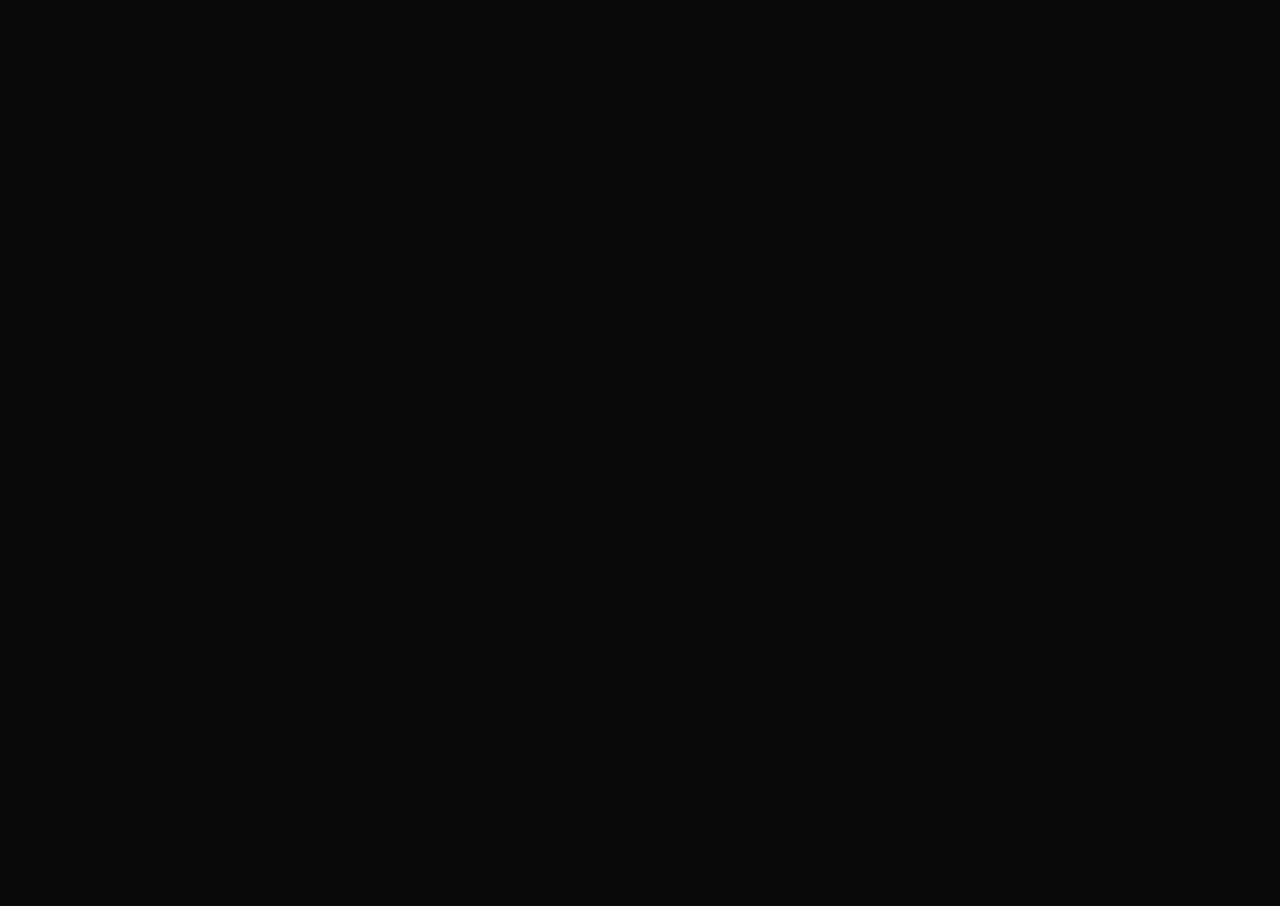
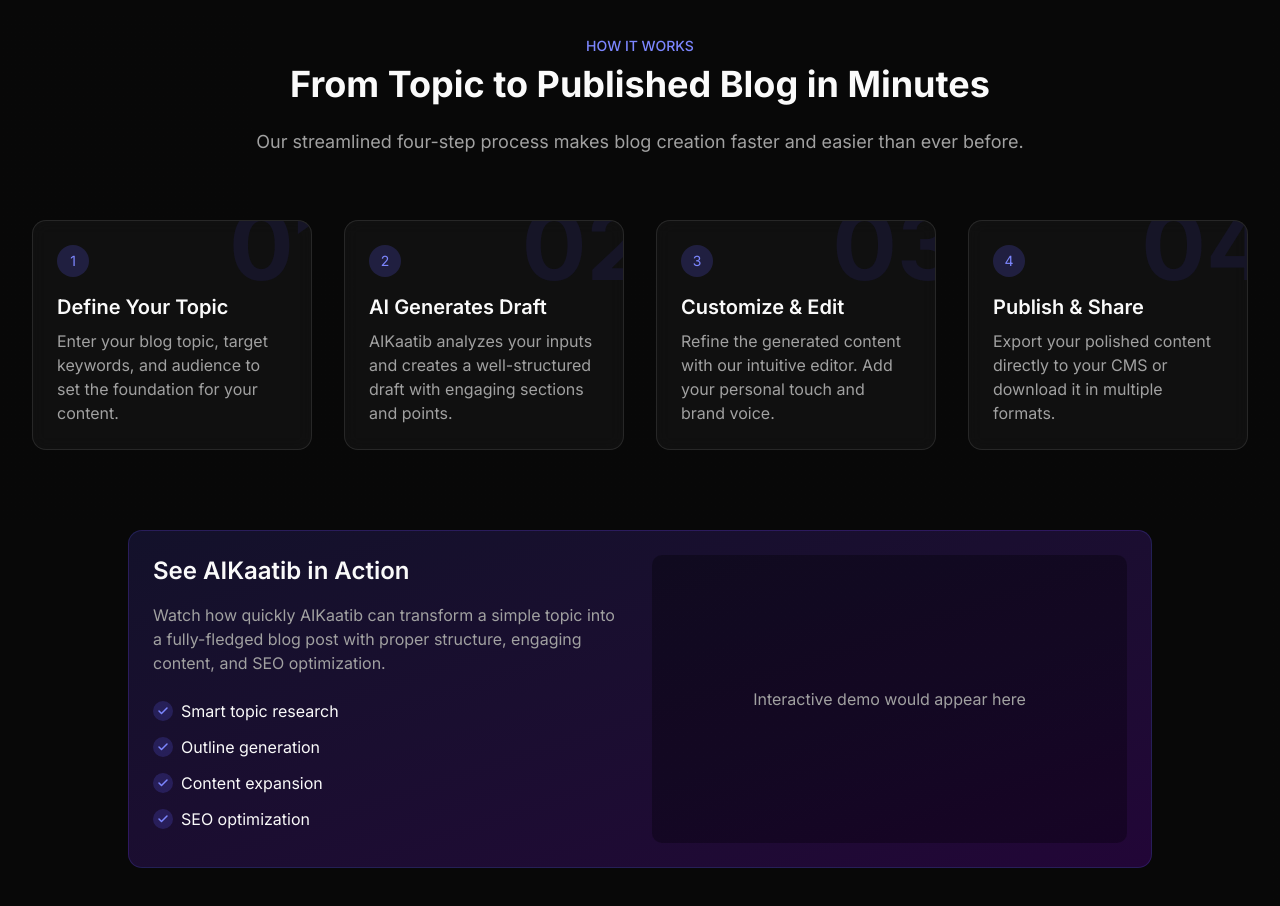
Before and after one commit to OsafAliSayed/aikaatib, a Next.js app in the folder frontend/: page / in a window 1280 px wide. Shown: the part 2020-2926 px from the top of the page. Before the commit the page ends 1960 px from the top, so only its background shows below. Built offline with nearby package versions, Linux system fonts and the light colour scheme.

Commit message:
add how-it-works section

```diff
--- a/frontend/src/app/page.js
+++ b/frontend/src/app/page.js
@@ -1,7 +1,7 @@
 import Navbar from '@/components/navbar';
 import HeroSection from '@/components/hero-section';
 import FeaturesSection from '@/components/features-section';
-// import HowItWorks from '@/components/how-it-works';
+import HowItWorks from '@/components/how-it-works';
 // import Testimonials from '@/components/testimonials';
 // import PricingSection from '@/components/pricing-section';
 // import Cta from '@/components/cta';
@@ -14,8 +14,8 @@
         <Navbar />
         <HeroSection />
         <FeaturesSection />
-        {/* <HowItWorks />
-        <Testimonials />
+        <HowItWorks />
+        {/* <Testimonials />
         <PricingSection />
         <Cta />
         <Footer /> */}
--- /dev/null
+++ b/frontend/src/components/how-it-works.js
@@ -0,0 +1,89 @@
+export default function HowItWorks() {
+  const steps = [
+    {
+      number: '01',
+      title: 'Define Your Topic',
+      description: 'Enter your blog topic, target keywords, and audience to set the foundation for your content.'
+    },
+    {
+      number: '02',
+      title: 'AI Generates Draft',
+      description: 'AIKaatib analyzes your inputs and creates a well-structured draft with engaging sections and points.'
+    },
+    {
+      number: '03',
+      title: 'Customize & Edit',
+      description: 'Refine the generated content with our intuitive editor. Add your personal touch and brand voice.'
+    },
+    {
+      number: '04',
+      title: 'Publish & Share',
+      description: 'Export your polished content directly to your CMS or download it in multiple formats.'
+    }
+  ];
+
+  return (
+    <section id="how-it-works" className="py-24 bg-black/20">
+      <div className="max-w-7xl mx-auto px-4 sm:px-6 lg:px-8">
+        <div className="text-center max-w-3xl mx-auto mb-16">
+          <span className="block text-sm font-medium text-indigo-400 mb-2">HOW IT WORKS</span>
+          <h2 className="text-3xl md:text-4xl font-bold mb-6">
+            From Topic to Published Blog in Minutes
+          </h2>
+          <p className="text-lg text-muted-foreground">
+            Our streamlined four-step process makes blog creation faster and easier than ever before.
+          </p>
+        </div>
+
+        <div className="grid md:grid-cols-2 lg:grid-cols-4 gap-8">
+          {steps.map((step, index) => (
+            <div
+              key={index}
+              className="relative bg-card/60 backdrop-blur-sm border border-border rounded-xl p-6 overflow-hidden"
+            >
+              <div className="absolute -top-6 -right-6 text-8xl font-bold text-indigo-900/20">
+                {step.number}
+              </div>
+
+              <div className="relative z-10">
+                <div className="w-8 h-8 flex items-center justify-center rounded-full bg-indigo-500/20 text-indigo-400 text-sm mb-4">
+                  {index + 1}
+                </div>
+                <h3 className="text-xl font-semibold mb-2">{step.title}</h3>
+                <p className="text-muted-foreground">{step.description}</p>
+              </div>
+            </div>
+          ))}
+        </div>
+
+        {/* Interactive demo preview */}
+        <div className="mt-20 max-w-5xl mx-auto bg-gradient-to-br from-indigo-950/50 to-purple-950/50 border border-indigo-500/20 rounded-xl p-6 overflow-hidden">
+          <div className="flex flex-col md:flex-row gap-6">
+            <div className="md:w-1/2">
+              <h3 className="text-2xl font-semibold mb-4">See AIKaatib in Action</h3>
+              <p className="text-muted-foreground mb-6">
+                Watch how quickly AIKaatib can transform a simple topic into a fully-fledged blog post with proper structure, engaging content, and SEO optimization.
+              </p>
+              <div className="space-y-3">
+                {['Smart topic research', 'Outline generation', 'Content expansion', 'SEO optimization'].map((feature, index) => (
+                  <div key={index} className="flex items-center gap-2">
+                    <div className="w-5 h-5 rounded-full bg-indigo-500/20 flex items-center justify-center text-indigo-400">
+                      <svg xmlns="http://www.w3.org/2000/svg" width="12" height="12" viewBox="0 0 24 24" fill="none" stroke="currentColor" strokeWidth="3" strokeLinecap="round" strokeLinejoin="round">
+                        <polyline points="20 6 9 17 4 12"></polyline>
+                      </svg>
+                    </div>
+                    <span>{feature}</span>
+                  </div>
+                ))}
+              </div>
+            </div>
+
+            <div className="md:w-1/2 h-72 bg-black/30 rounded-lg flex items-center justify-center">
+              <p className="text-muted-foreground">Interactive demo would appear here</p>
+            </div>
+          </div>
+        </div>
+      </div>
+    </section>
+  );
+}
```
